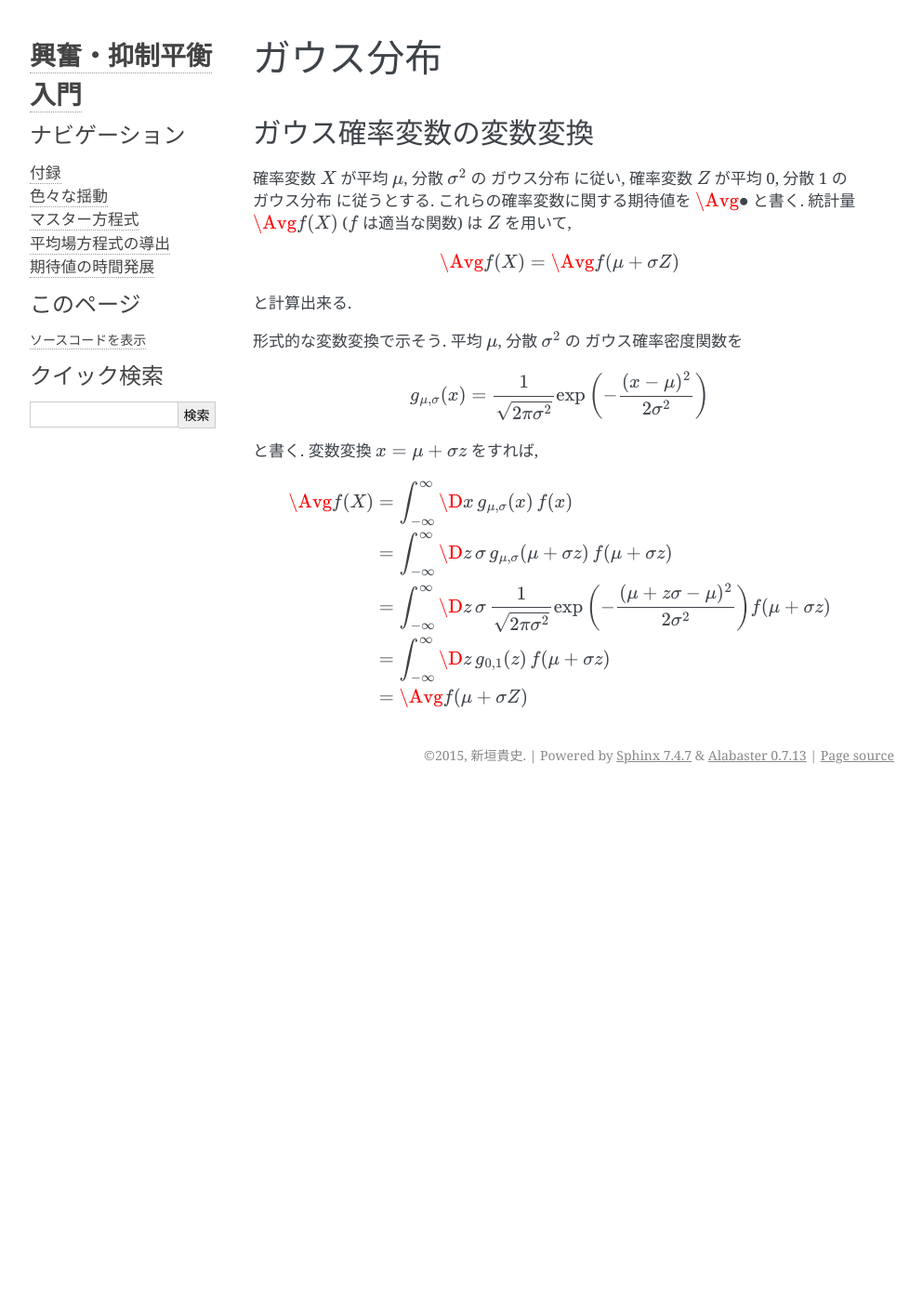
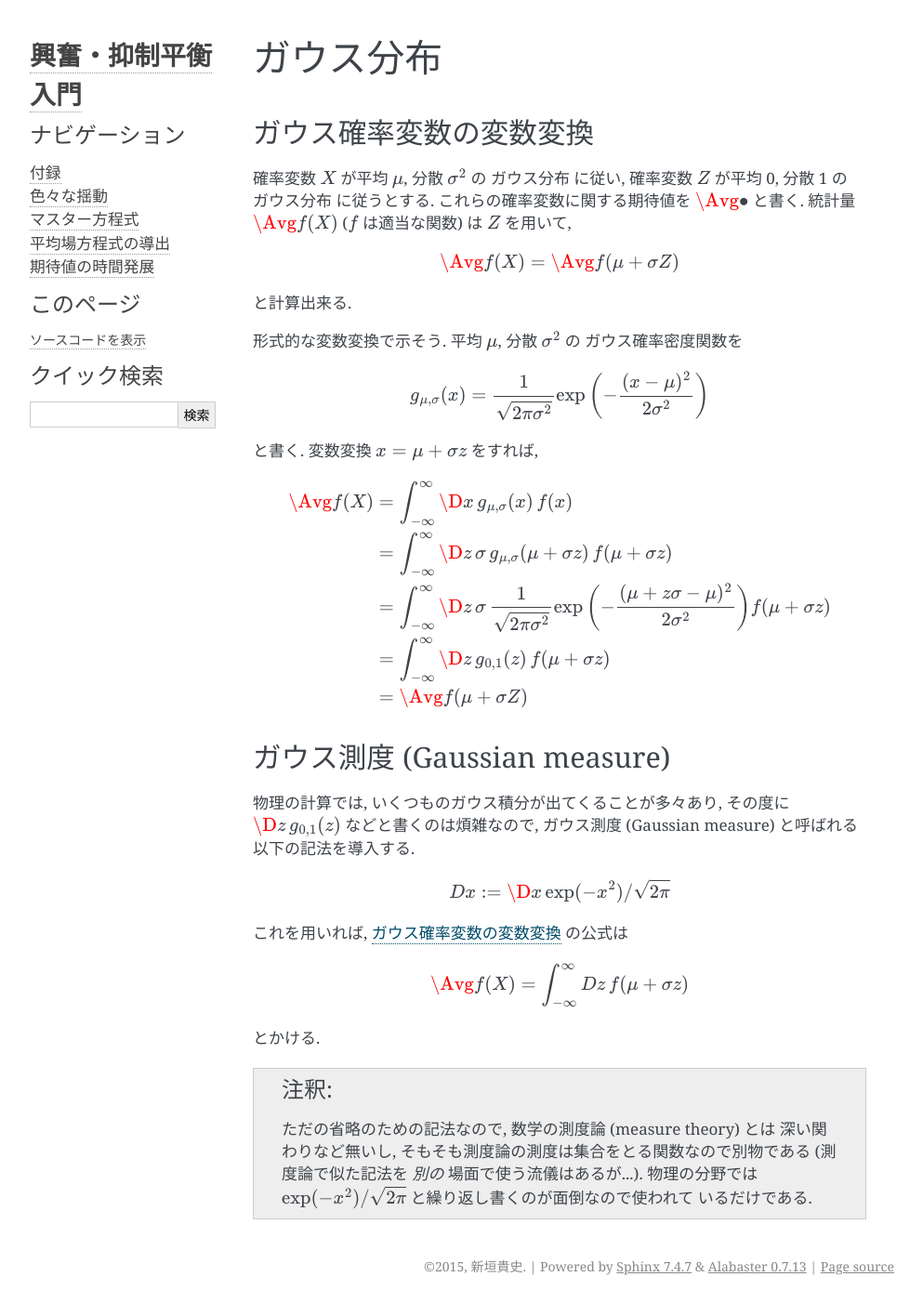
Before and after one commit to tkf/balance-tutorial-ja, a Sphinx documentation site: the page built from source/appendices/gaussian.rst, in a window 1280 px wide. Shown: the whole page at 93% size, without its empty margins (148-1141 px from the left). Built offline with Sphinx 7.4.7, drawn with Linux system fonts in a browser that asks for light colours; formulas are drawn with MathJax 3; before the commit the page ends 900 px from its top, so only the background shows below that.

Commit message:
"ガウス測度 (Gaussian measure)" をひとつの節に

```diff
--- a/source/appendices/gaussian.rst
+++ b/source/appendices/gaussian.rst
@@ -49,3 +49,27 @@
    \\
    & =
      \Avg{f(\mu + \sigma Z)}
+
+
+.. _gaussian-measure:
+
+ガウス測度 (Gaussian measure)
+=============================
+
+物理の計算では, いくつものガウス積分が出てくることが多々あり, その度に
+:math:`\D z \, g_{0,1}(z)` などと書くのは煩雑なので, :index:`ガウス測度`
+(:index:`Gaussian measure`) と呼ばれる以下の記法を導入する.
+
+.. math:: Dx := \D x \exp(-x^2) / \sqrt{2 \pi}
+
+これを用いれば, :ref:`gaussian-avg-change-of-variable` の公式は
+
+.. math:: \Avg{f(X)} = \int_{-\infty}^\infty Dz \, f(\mu + \sigma z)
+
+とかける.
+
+.. note:: ただの省略のための記法なので, 数学の測度論 (measure theory) とは
+   深い関わりなど無いし, そもそも測度論の測度は集合をとる関数なので別物である
+   (測度論で似た記法を *別の* 場面で使う流儀はあるが...).  物理の分野では
+   :math:`\exp(-x^2) / \sqrt{2 \pi}` と繰り返し書くのが面倒なので使われて
+   いるだけである.
```
Also changed, not shown: source/mean_field_theory.rst (+1 -7 lines).
